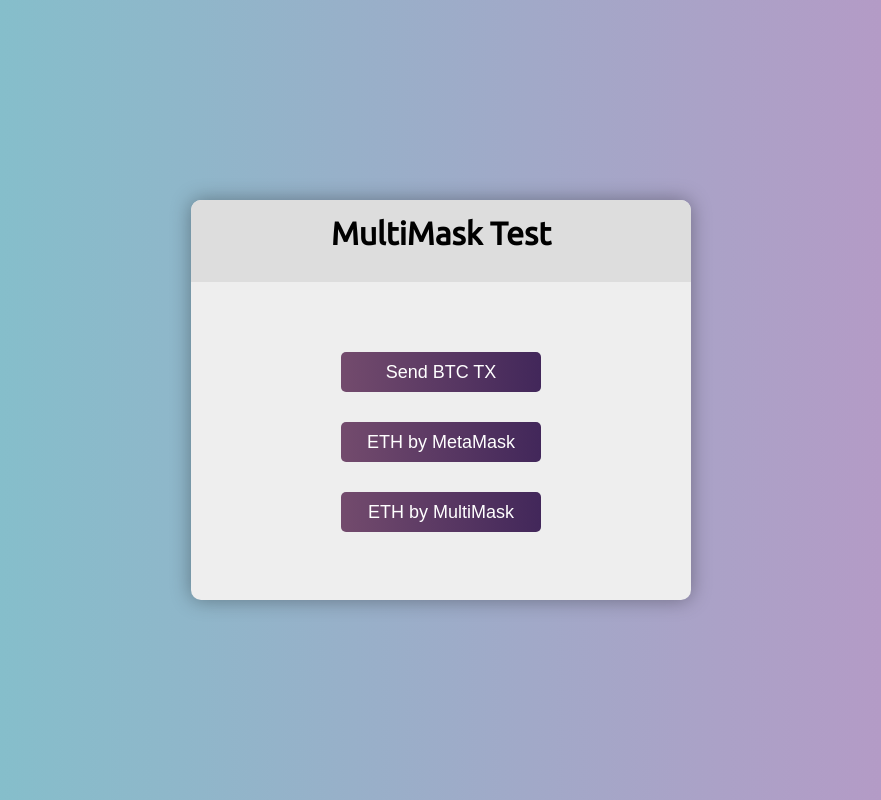
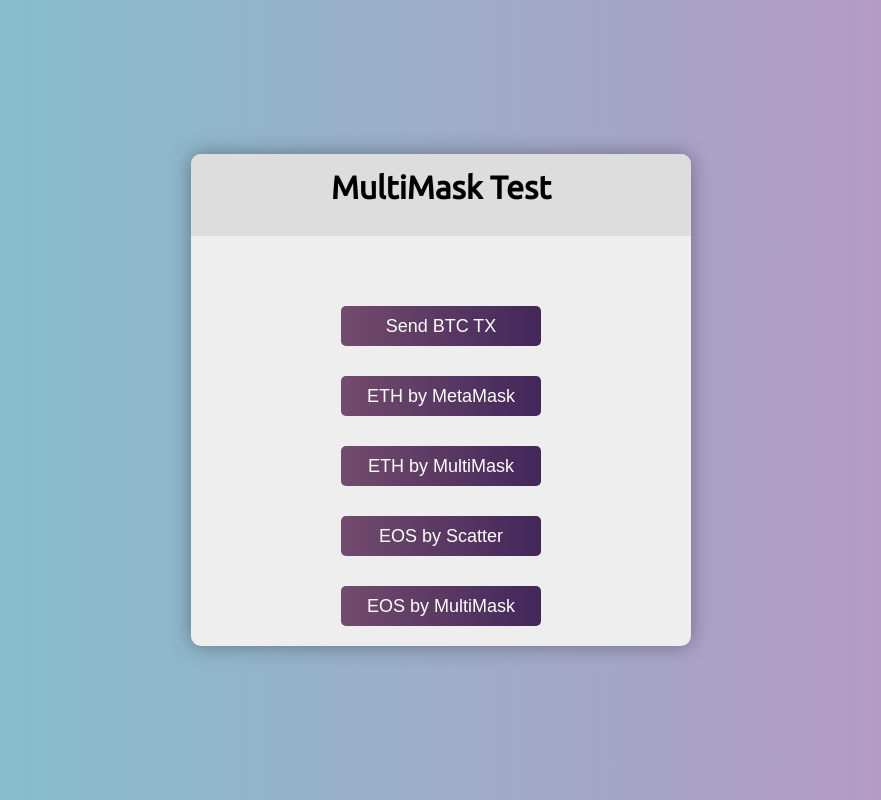
Before and after one commit to MultiMask/workaround, a React (Create React App) app: page / in a window 1280 px wide. Shown: the whole page, without its empty margins (199-1080 px from the left). Built offline with nearby package versions, Linux system fonts and the light colour scheme.

Commit message:
Send EOS via scatter

```diff
--- a/src/App.js
+++ b/src/App.js
@@ -1,11 +1,24 @@
 import React, { Component } from "react";
 import styled from 'styled-components';
 import "./App.css";
+import Eos from 'eosjs';
 
 import Web3 from 'web3';
 
+const chainId = '038f4b0fc8ff18a4f0842a8f0564611f6e96e8535901dd45e43ac8691a1c4dca';
+const networkEOS = {
+  protocol: 'http',
+  blockchain: 'eos',
+  host: '193.93.219.219',
+  port: 8888,
+  chainId,
+};
+
 let localWeb3,
   multiWeb3;
+
+let identity,
+  currentAccount;
 
 class App extends Component {
 
@@ -87,6 +100,62 @@
     // })
   }
 
+  handleEOSScatter = () => {
+    console.log('start eos scatter');
+
+    // eslint-disable-next-line
+    window.eos = scatter.eos(networkEOS, Eos, {
+        chainId: networkEOS.chainId,
+        httpEndpoint: `http://${networkEOS.host}:${networkEOS.port}`
+    }, 'http');
+
+    // eslint-disable-next-line
+    scatter.suggestNetwork(networkEOS)
+        .then(x => {
+          console.log('suggest network', x);
+          // eslint-disable-next-line
+          return scatter.getIdentity({ accounts: [networkEOS] })
+        })
+        .then(data => {
+          identity = data;
+          currentAccount = identity.accounts[0];
+          console.log(data);
+
+          // eslint-disable-next-line
+          return scatter.authenticate();
+        })
+        .then(data => {
+          console.log('auth > ', data);
+
+          // eslint-disable-next-line
+          return window.eos.transaction({
+            actions: [
+              {
+                account: 'eosio.token',
+            name: 'transfer',
+            authorization: [{
+              actor: currentAccount.name,
+              permission: currentAccount.authority
+            }],
+            data: {
+              from: currentAccount.name,
+              to: 'eosio',
+              quantity: '0.1200 EOS',
+              memo: ''
+            }
+              }
+            ]
+          });
+        })
+        .then(txHash => {
+          console.log('tx hash', txHash);
+        })
+  }
+
+  handleEOSMulti = () => {
+
+  }
+
   get isValidData() {
     return true;
   }
@@ -107,6 +176,12 @@
             </div>
             <div>
               <Btn onClick={this.handleMulti} disabled={!this.isValidData}>ETH by MultiMask</Btn>
+            </div>
+            <div>
+              <Btn onClick={this.handleEOSScatter} disabled={!this.isValidData}>EOS by Scatter</Btn>
+            </div>
+            <div>
+              <Btn onClick={this.handleEOSMulti} disabled={!this.isValidData}>EOS by MultiMask</Btn>
             </div>
           </Item>
         </Container>
@@ -131,7 +206,6 @@
 
 const Container = styled.div`
   width: 500px;
-  height: 400px;
   background: #eee;
   box-shadow: 0px 0px 20px 0px rgba(0,0,0,0.35);
   border-radius: 10px;
```
